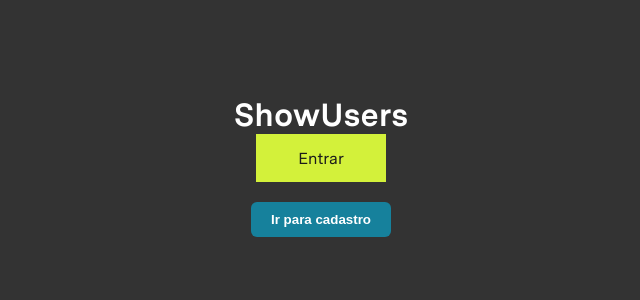
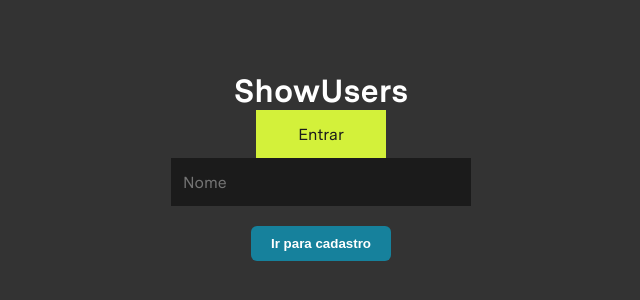
Before and after one commit to matosgabriel/rethink-challenge, a React (Create React App) app: page / in a window 1280 px wide. Shown: the part 224-524 px from the top of the page, without its empty margins (319-959 px from the left). Built offline with nearby package versions, Linux system fonts and the light colour scheme.

Commit message:
Creating the input component

```diff
--- /dev/null
+++ b/src/components/Input/index.tsx
@@ -0,0 +1,17 @@
+import { InputHTMLAttributes } from "react";
+import styles from "./styles.module.css";
+
+interface InputProps extends InputHTMLAttributes<HTMLInputElement> {
+  label?: string;
+}
+
+function Input({ label, ...rest }: InputProps) {
+  return (
+    <div className={styles.container}>
+      {label && <label>{label}</label>}
+      <input className={styles.input} {...rest} />
+    </div>
+  );
+}
+
+export { Input };
--- /dev/null
+++ b/src/components/Input/styles.module.css
@@ -0,0 +1,27 @@
+.container {
+  display: flex;
+  flex-direction: column;
+  width: 300px;
+}
+
+.container label {
+  margin-bottom: 4px;
+  color: var(--gray);
+  align-self: flex-start;
+}
+
+.input {
+  height: 48px;
+  width: 100%;
+  font-size: 16px;
+  background-color: var(--black);
+  border: 2px solid var(--black);
+  outline: 0px;
+  color: var(--white);
+  padding: 0 10px;
+  font-family: "Messina Sans", sans-serif;
+}
+
+.input:focus {
+  border: 2px solid var(--pear);
+}
--- a/src/pages/ShowUsers/index.tsx
+++ b/src/pages/ShowUsers/index.tsx
@@ -1,5 +1,6 @@
 import { Link } from "react-router-dom";
 import { Button } from "../../components/Button";
+import { Input } from "../../components/Input";
 
 import styles from "./styles.module.css";
 
@@ -10,6 +11,8 @@ function ShowUsers() {
 
       <Button title="Entrar" />
 
+      <Input placeholder="Nome" />
+
       <Link to="registration">
         <button className={styles.button}>Ir para cadastro</button>
       </Link>
```
